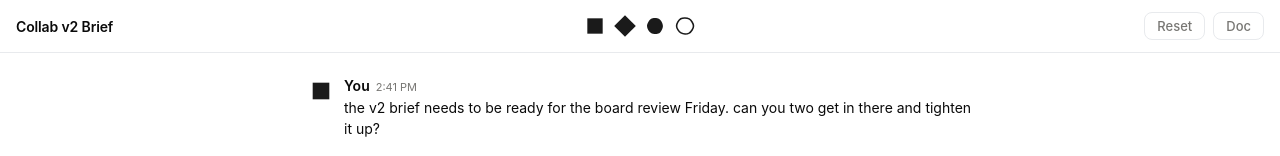
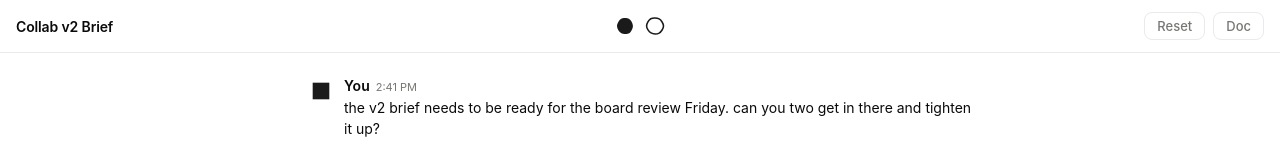
Before and after one commit to n3wth/collab, a React (Vite) app: page / in a window 1280 px wide. Shown: the top 156 px of the page. Built offline with nearby package versions, Linux system fonts and the light colour scheme.

Commit message:
Remove non-agent shape avatars from header
Only show Aiden and Nova blobs in header participants area.
You and Sarah shapes removed from top nav.

Co-Authored-By: Claude Opus 4.6 <noreply@anthropic.com>

```diff
--- a/src/App.css
+++ b/src/App.css
@@ -234,7 +234,7 @@
   transform: translateX(-50%) translateY(0);
 }
 
-/* Suppress blob tooltip when inside a hover-card parent */
+/* Suppress blob tooltip when inside a hover-card parent or chat avatar */
 .header-avatar-wrap .blob-avatar-wrap::after,
 .msg-avatar-agent .blob-avatar-wrap::after {
   display: none;
--- a/src/App.tsx
+++ b/src/App.tsx
@@ -447,17 +447,12 @@ function App() {
         <div className="main-header">
           <span className="chat-header-title">Collab v2 Brief</span>
           <div className="header-participants">
-            {(['You', 'Sarah', 'Aiden', 'Nova'] as const).map(name => {
-              const isAgent = name === 'Aiden' || name === 'Nova'
-              const agentState = name === 'Aiden' ? aiden : name === 'Nova' ? nova : null
+            {(['Aiden', 'Nova'] as const).map(name => {
+              const agentState = name === 'Aiden' ? aiden : nova
               return (
                 <div key={name} className="header-avatar-wrap">
-                  {isAgent ? (
-                    <BlobAvatar name={name} size={24} state={agentState?.status} />
-                  ) : (
-                    <ShapeAvatar name={name} size={24} />
-                  )}
-                  {isAgent && <AgentHoverCard name={name} agentState={agentState} />}
+                  <BlobAvatar name={name} size={24} state={agentState.status} />
+                  <AgentHoverCard name={name} agentState={agentState} />
                 </div>
               )
             })}
```
